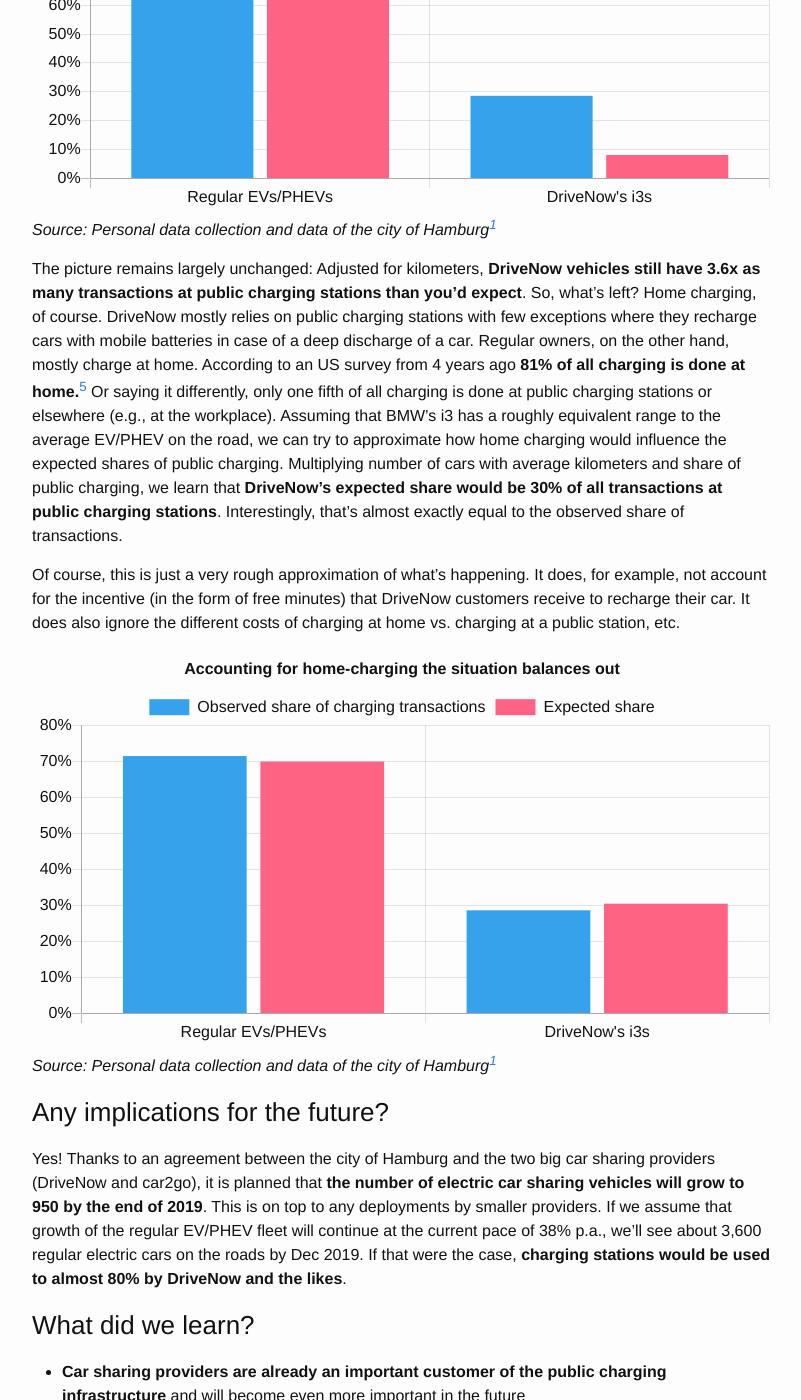
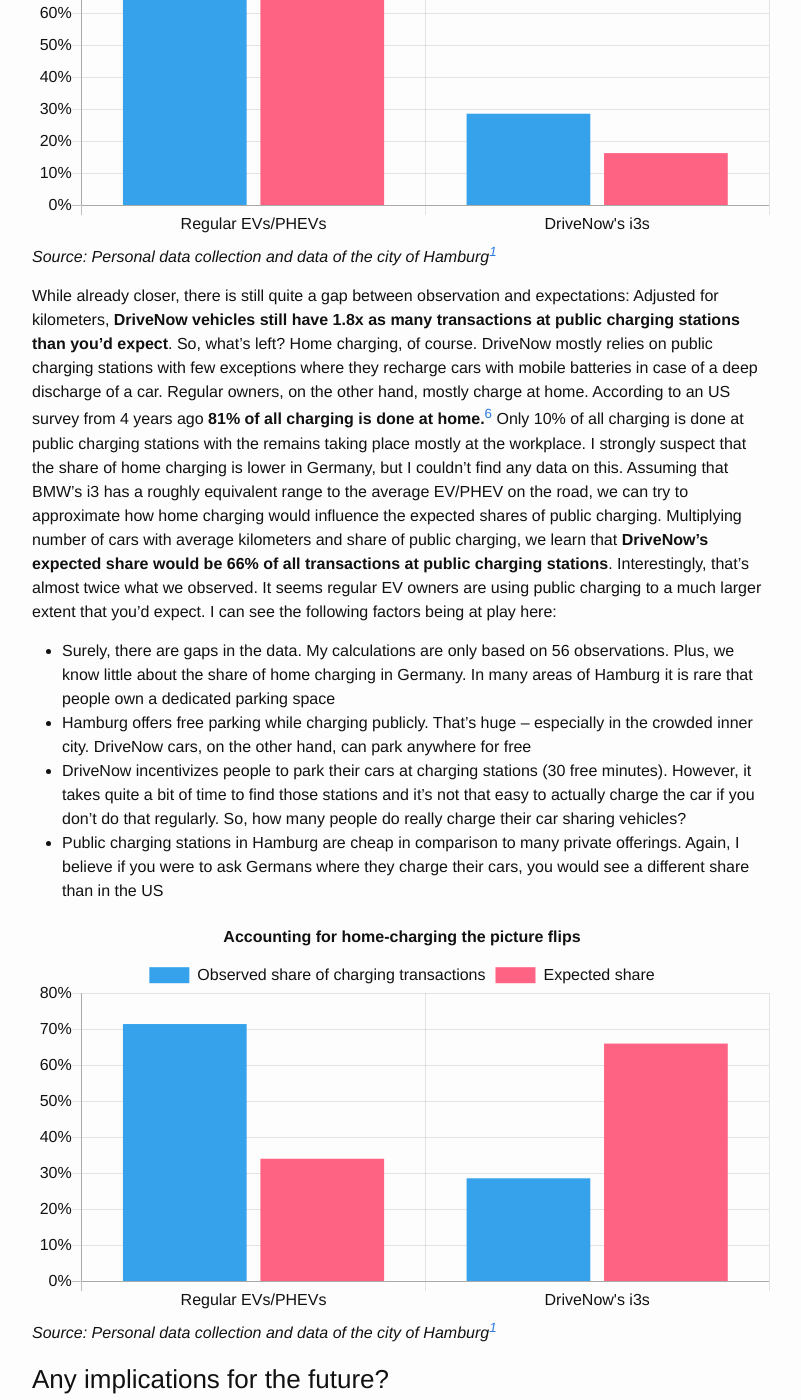
Before and after one commit to florianheinemann/www-florianheinemann-com, a Jekyll site: the page built from _posts/2018-03-14-How-car-sharing-is-impacting-charging-stations.markdown, in a window 1280 px wide and 1400 px high, scrolled down 1847 px. Shown: the whole window, without its empty margins (238-1039 px from the left). Built offline with Jekyll 4.4.1, drawn with Linux system fonts in a browser that asks for light colours; nearby versions of some CDN libraries; some of the changed text lies outside the part shown.

Commit message:
Correction

```diff
--- a/_posts/2018-03-14-How-car-sharing-is-impacting-charging-stations.markdown
+++ b/_posts/2018-03-14-How-car-sharing-is-impacting-charging-stations.markdown
@@ -82,7 +82,7 @@ Casual observers of the public charging infrastructure in Hamburg will note that
 
 _Source: Personal data collection in early March 2018. Focus on inner city ranging from Eimsbüttel in the West, Winterhude in the North, Wandsbek in the East, and HafenCity in the South. (*): Includes leasing cars such as the ones of Yellow Strom_
 
-But how does that compare to the number of electric cars on the road? Turns out **DriveNow's i3s indeed have an outsized share of charging transactions** compared to all other electric cars on the road. According to the city of Hamburg there are 2,205 EVs and PHEVs registered in Hamburg (this excludes electric cars that are not allowed on public roads). In comparison, there are only 70 electric DriveNows in Hamburg (as of June 2017).[^1] Let's assume that the number of non-local cars charging in Hamburg is roughly balanced by those that are registered in Hamburg but charge elsewhere. From that perspective **car sharing vehicles use about 9x as many charging transactions as you'd expect.**
+But how does that compare to the number of electric cars on the road? Turns out **DriveNow's i3s indeed have an outsized share of charging transactions** compared to all other electric cars on the road. Based on some extrapolation from data of the city of Hamburg there are ~2,800 EVs[^1] and PHEVs registered in Hamburg (this excludes electric cars that are not allowed on public roads). In comparison, there are only 200 electric DriveNows in Hamburg (as of Dec 2017).[^2] Let's assume that the number of non-local cars charging in Hamburg is roughly balanced by those that are registered in Hamburg but charge elsewhere. From that perspective **car sharing vehicles use about 4.3x as many charging transactions as you'd expect.**
 
 <div class="chart-container" style="position: relative; min-height:400px">
 <canvas id="chargingChart2"></canvas>
@@ -243,9 +243,12 @@ Surely, you'll say that car sharing vehicles have -- on average -- higher mileag
 
 _Source: Personal data collection and data of the city of Hamburg[^1]_
 
-The picture remains largely unchanged: Adjusted for kilometers, **DriveNow vehicles still have 3.6x as many transactions at public charging stations than you'd expect**. So, what's left? Home charging, of course. DriveNow mostly relies on public charging stations with few exceptions where they recharge cars with mobile batteries in case of a deep discharge of a car. Regular owners, on the other hand, mostly charge at home. According to an US survey from 4 years ago **81% of all charging is done at home.**[^5] Or saying it differently, only one fifth of all charging is done at public charging stations or elsewhere (e.g., at the workplace). Assuming that BMW's i3 has a roughly equivalent range to the average EV/PHEV on the road, we can try to approximate how home charging would influence the expected shares of public charging. Multiplying number of cars with average kilometers and share of public charging, we learn that **DriveNow's expected share would be 30% of all transactions at public charging stations**. Interestingly, that's almost exactly equal to the observed share of transactions.
+While already closer, there is still quite a gap between observation and expectations: Adjusted for kilometers, **DriveNow vehicles still have 1.8x as many transactions at public charging stations than you'd expect**. So, what's left? Home charging, of course. DriveNow mostly relies on public charging stations with few exceptions where they recharge cars with mobile batteries in case of a deep discharge of a car. Regular owners, on the other hand, mostly charge at home. According to an US survey from 4 years ago **81% of all charging is done at home.**[^6] Only 10% of all charging is done at public charging stations with the remains taking place mostly at the workplace. I strongly suspect that the share of home charging is lower in Germany, but I couldn't find any data on this. Assuming that BMW's i3 has a roughly equivalent range to the average EV/PHEV on the road, we can try to approximate how home charging would influence the expected shares of public charging. Multiplying number of cars with average kilometers and share of public charging, we learn that **DriveNow's expected share would be 66% of all transactions at public charging stations**. Interestingly, that's almost twice what we observed. It seems regular EV owners are using public charging to a much larger extent that you'd expect. I can see the following factors being at play here:
 
-Of course, this is just a very rough approximation of what's happening. It does, for example, not account for the incentive (in the form of free minutes) that DriveNow customers receive to recharge their car. It does also ignore the different costs of charging at home vs. charging at a public station, etc.
+- Surely, there are gaps in the data. My calculations are only based on 56 observations. Plus, we know little about the share of home charging in Germany. In many areas of Hamburg it is rare that people own a dedicated parking space
+- Hamburg offers free parking while charging publicly. That's huge -- especially in the crowded inner city. DriveNow cars, on the other hand, can park anywhere for free
+- DriveNow incentivizes people to park their cars at charging stations (30 free minutes). However, it takes quite a bit of time to find those stations and it's not that easy to actually charge the car if you don't do that regularly. So, how many people do really charge their car sharing vehicles?
+- Public charging stations in Hamburg are cheap in comparison to many private offerings. Again, I believe if you were to ask Germans where they charge their cars, you would see a different share than in the US
 
 <div class="chart-container" style="position: relative; min-height:400px">
 <canvas id="chargingChart4"></canvas>
@@ -283,8 +286,8 @@ Of course, this is just a very rough approximation of what's happening. It does,
             backgroundColor: window.chartColors.red,
             fill: false,
             data: [
-              69.9,
-              30.4
+              34,
+              66
             ]
           }]
 
@@ -327,11 +330,11 @@ Of course, this is just a very rough approximation of what's happening. It does,
 _Source: Personal data collection and data of the city of Hamburg[^1]_
 
 ### Any implications for the future?
-Yes! Thanks to an agreement between the city of Hamburg and the two big car sharing providers (DriveNow and car2go), it is planned that **the number of electric car sharing vehicles will grow to 950 by the end of 2019**. This is on top to any deployments by smaller providers. If we assume that growth of the regular EV/PHEV fleet will continue at the current pace of 38% p.a., we'll see about 3,600 regular electric cars on the roads by Dec 2019. If that were the case, **charging stations would be used to almost 80% by DriveNow and the likes**.
+Yes! Thanks to an agreement between the city of Hamburg and the two big car sharing providers (DriveNow and car2go), it is planned that **the number of electric car sharing vehicles will grow to 950 by the end of 2019**. This is on top to any deployments by smaller providers. If we assume that growth of the regular EV/PHEV fleet will continue at the current pace of 38% p.a., we'll see about 3,600 regular electric cars on the roads by Dec 2019. If that were the case, **charging stations could be used to ~60% by DriveNow and the likes** based on my actual observations. The share could be as high as 88% if you project based on home-charging ratios, etc.
 
 ### What did we learn?
 - **Car sharing providers are already an important customer of the public charging infrastructure** and will become even more important in the future
-- However, on average, **current utilization is [still very low](/emobility/2018/03/10/more-charging-points-in-hamburg-but-still-limited-uptake.html)** as I've shown in a separate post
+- However, on average, **current utilization of the public infrastructure is [still very low](/emobility/2018/03/10/more-charging-points-in-hamburg-but-still-limited-uptake.html)** as I've shown in a separate post
 - Hence, car sharing will be an important factor to **make charging stations more profitable** in the future
 - **In some inner-city areas we may witness some shortage of chargers** which can be compensated by more chargers (already in the works) or higher prices (e.g., removing the free parking inventive)
 
@@ -339,10 +342,12 @@ The raw data of my personal collection can be found [here](/assets/2018-03-14-Us
 
 [^1]: [Drucksache 21/10349](https://www.buergerschaft-hh.de/ParlDok/dokument/59190/haushaltsplan-2017-2018-einzelplan-7-0-%E2%80%9Ebeh%C3%B6rde-f%C3%BCr-wirtschaft-verkehr-und-innovation%E2%80%9C-hier-nachbewilligung-nach-%C2%A7-35-lho-und-stellungnahme.pdf), Buergerschaft der Freien und Hansestadt Hamburg, 12. Sep 2017
 
-[^2]: [KBA, data from 2016](https://www.kba.de/DE/Statistik/Kraftverkehr/VerkehrKilometer/verkehr_in_kilometern_node.html)
+[^2]: [Automobilwoche, data from 2017](https://www.automobilwoche.de/article/20171205/AGENTURMELDUNGEN/312059989/carsharing-anbieter-erweitert-flotte-auf--bmw-i-drivenow-setzt-in-hamburg-verstaerkt-auf-elektroautos)
 
-[^3]: [Süddeutsche Zeitung, data from 2017](http://www.sueddeutsche.de/news/wirtschaft/auto---berlin-drivenow-mehr-kunden-mehr-autos-hoehere-auslastung-dpa.urn-newsml-dpa-com-20090101-180110-99-578734)
+[^3]: [KBA, data from 2016](https://www.kba.de/DE/Statistik/Kraftverkehr/VerkehrKilometer/verkehr_in_kilometern_node.html)
 
-[^4]: [Tagesspiegel, data from 2015](https://www.tagesspiegel.de/berlin/neue-studie-zu-berlin-und-muenchen-carsharing-entlastet-den-verkehr-kaum/12461384.html)
+[^4]: [Süddeutsche Zeitung, data from 2017](http://www.sueddeutsche.de/news/wirtschaft/auto---berlin-drivenow-mehr-kunden-mehr-autos-hoehere-auslastung-dpa.urn-newsml-dpa-com-20090101-180110-99-578734)
 
-[^5]: [InsideEVs, data from 2014](https://insideevs.com/most-electric-vehicle-owners-charge-at-home-in-other-news-the-sky-is-blue/)
+[^5]: [Tagesspiegel, data from 2015](https://www.tagesspiegel.de/berlin/neue-studie-zu-berlin-und-muenchen-carsharing-entlastet-den-verkehr-kaum/12461384.html)
+
+[^6]: [InsideEVs, data from 2014](https://insideevs.com/most-electric-vehicle-owners-charge-at-home-in-other-news-the-sky-is-blue/)
```
Also changed, not shown: other parts of _posts/2018-03-14-How-car-sharing-is-impacting-charging-stations.markdown (+6 -6 lines).
